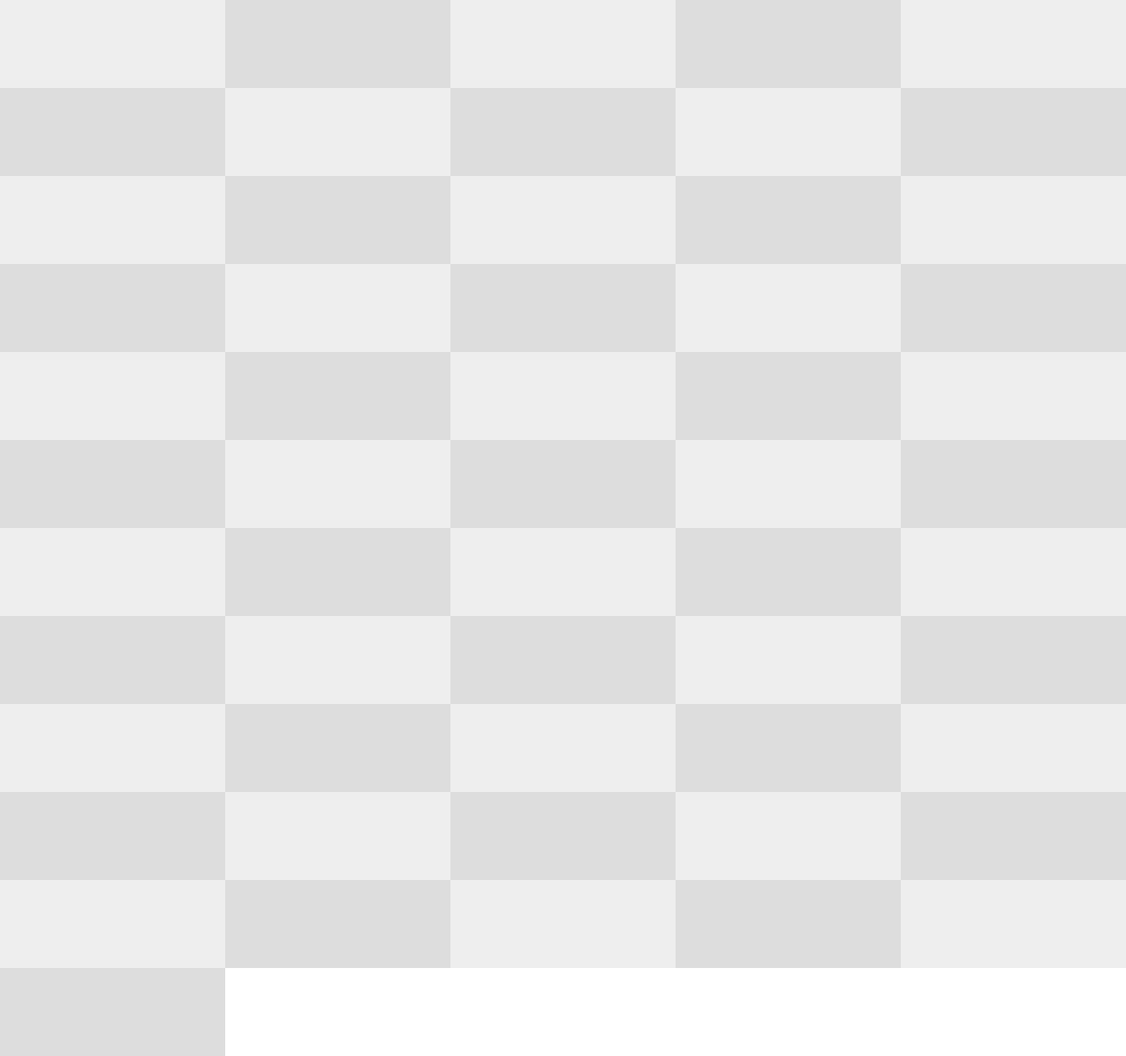
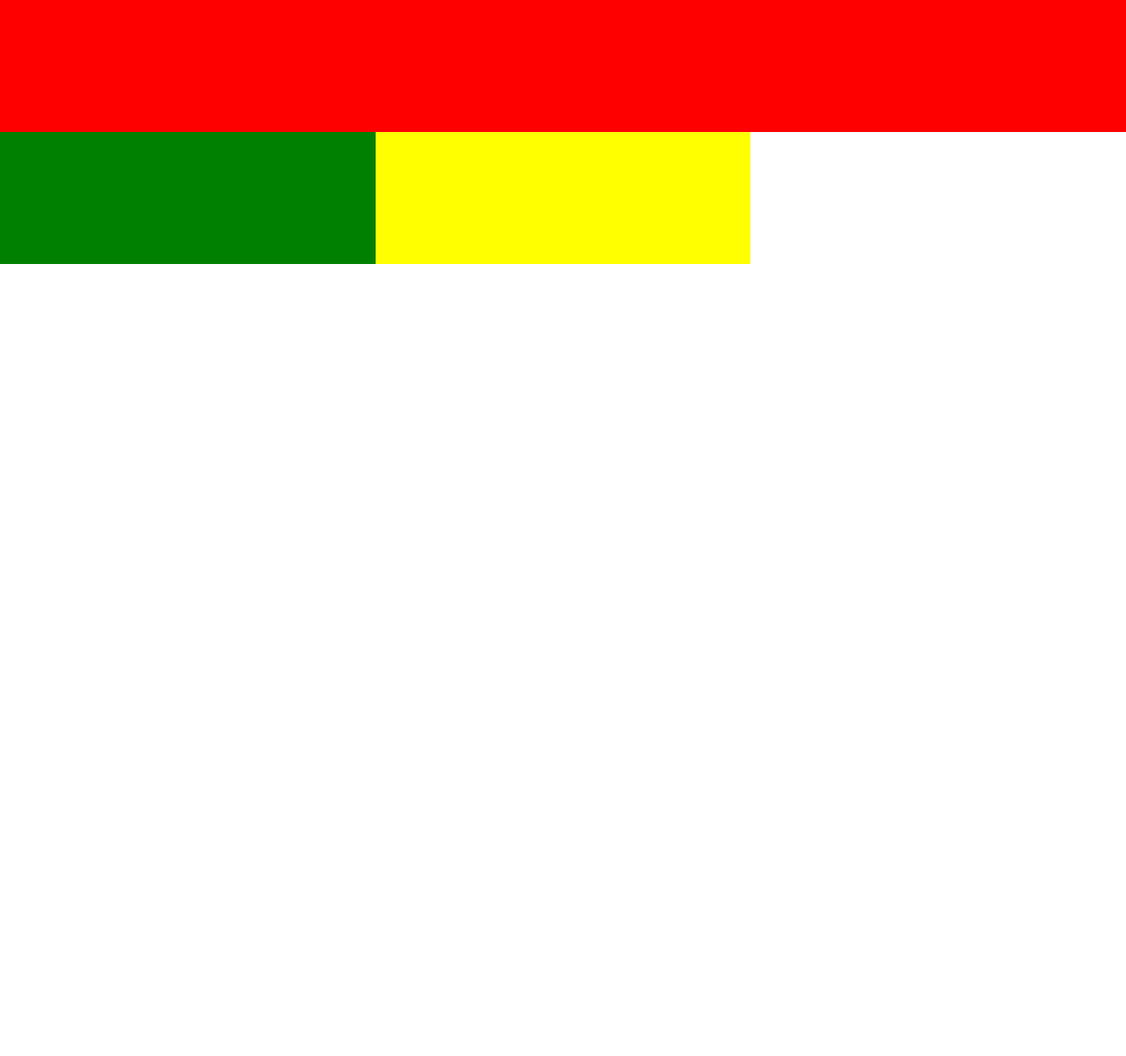
Before and after one commit to chrfreitas-zz/mosaic, a website: page index.html in a window 1280 px wide. Shown: the whole page at 88% size. After the commit the page ends 800 px from the top, so only its background shows below. Drawn offline with Linux system fonts and the light colour scheme.

Commit message:
Play with grid columns and row just a test

```diff
--- a/index.html
+++ b/index.html
@@ -9,62 +9,9 @@
 </head>
 <body>
     <main class="mosaic">
-        <div class="mosaic__item"></div>
-        <div class="mosaic__item"></div>
-        <div class="mosaic__item"></div>
-        <div class="mosaic__item"></div>
-        <div class="mosaic__item"></div>
-        <div class="mosaic__item"></div>
-        <div class="mosaic__item"></div>
-        <div class="mosaic__item"></div>
-        <div class="mosaic__item"></div>
-        <div class="mosaic__item"></div>
-        <div class="mosaic__item"></div>
-        <div class="mosaic__item"></div>
-        <div class="mosaic__item"></div>
-        <div class="mosaic__item"></div>
-        <div class="mosaic__item"></div>
-        <div class="mosaic__item"></div>
-        <div class="mosaic__item"></div>
-        <div class="mosaic__item"></div>
-        <div class="mosaic__item"></div>
-        <div class="mosaic__item"></div>
-        <div class="mosaic__item"></div>
-        <div class="mosaic__item"></div>
-        <div class="mosaic__item"></div>
-        <div class="mosaic__item"></div>
-        <div class="mosaic__item"></div>
-        <div class="mosaic__item"></div>
-        <div class="mosaic__item"></div>
-        <div class="mosaic__item"></div>
-        <div class="mosaic__item"></div>
-        <div class="mosaic__item"></div>
-        <div class="mosaic__item"></div>
-        <div class="mosaic__item"></div>
-        <div class="mosaic__item"></div>
-        <div class="mosaic__item"></div>
-        <div class="mosaic__item"></div>
-        <div class="mosaic__item"></div>
-        <div class="mosaic__item"></div>
-        <div class="mosaic__item"></div>
-        <div class="mosaic__item"></div>
-        <div class="mosaic__item"></div>
-        <div class="mosaic__item"></div>
-        <div class="mosaic__item"></div>
-        <div class="mosaic__item"></div>
-        <div class="mosaic__item"></div>
-        <div class="mosaic__item"></div>
-        <div class="mosaic__item"></div>
-        <div class="mosaic__item"></div>
-        <div class="mosaic__item"></div>
-        <div class="mosaic__item"></div>
-        <div class="mosaic__item"></div>
-        <div class="mosaic__item"></div>
-        <div class="mosaic__item"></div>
-        <div class="mosaic__item"></div>
-        <div class="mosaic__item"></div>
-        <div class="mosaic__item"></div>
-        <div class="mosaic__item"></div>
+        <div class="mosaic__item mosaic--small"></div>
+        <div class="mosaic__item mosaic--medium"></div>
+        <div class="mosaic__item mosaic--large"></div>
     </main>
 </body>
 </html>
--- a/package.json
+++ b/package.json
@@ -5,7 +5,7 @@
   "main": "index.js",
   "scripts": {
     "up": "http-server -o",
-    "build:css": "npm run csscomb && npm run postcss && npm run uglifycss",
+    "build:css": "npm run postcss && npm run uglifycss",
     "watch:css": "onchange 'src/css/*.css' -- npm run build:css ",
     "csscomb": "csscomb src/**/*.css",
     "postcss": "postcss src/**/*.css -u autoprefixer -d dist/css",
--- a/src/css/style.css
+++ b/src/css/style.css
@@ -4,17 +4,25 @@ html, body {
 }
 
 .mosaic {
-	height: 100%;
 	display: grid;
-	grid-template-columns: repeat(5, 1fr);
+	grid-template-columns: repeat(3, 1fr);
+	grid-auto-rows: minmax(150px, auto);
 }
 
 .mosaic__item {
-	background-color: #ddd;
 	display: inline-block;
-	height: 100px;
 }
 
-.mosaic__item:nth-child(odd) {
-	background-color: #eee;
+.mosaic--small {
+	grid-column: 1 / 4;
+	grid-row: 1 / 2;
+	background-color: red;
 }
+
+.mosaic--medium {
+	background-color: green;
+}
+
+.mosaic--large {
+	background-color: yellow;
+}
```
Also changed, not shown: dist/css/style.css.
